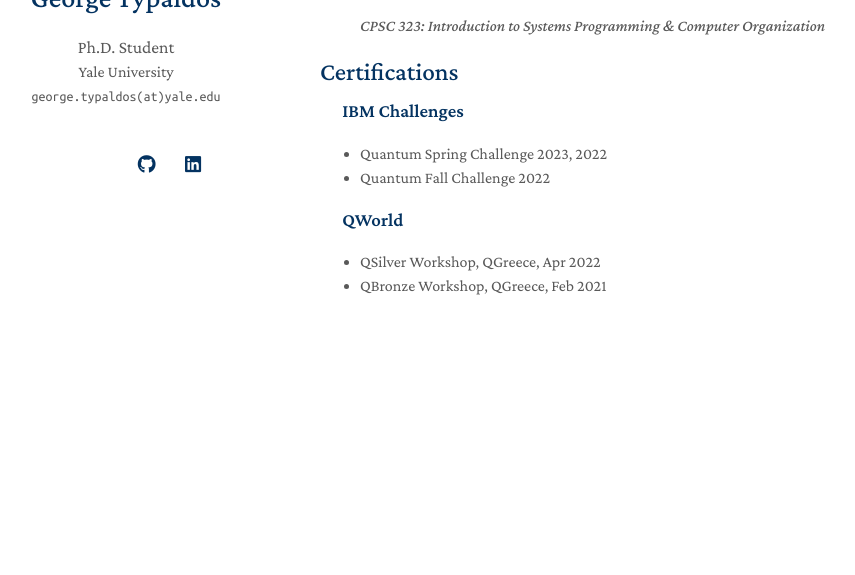
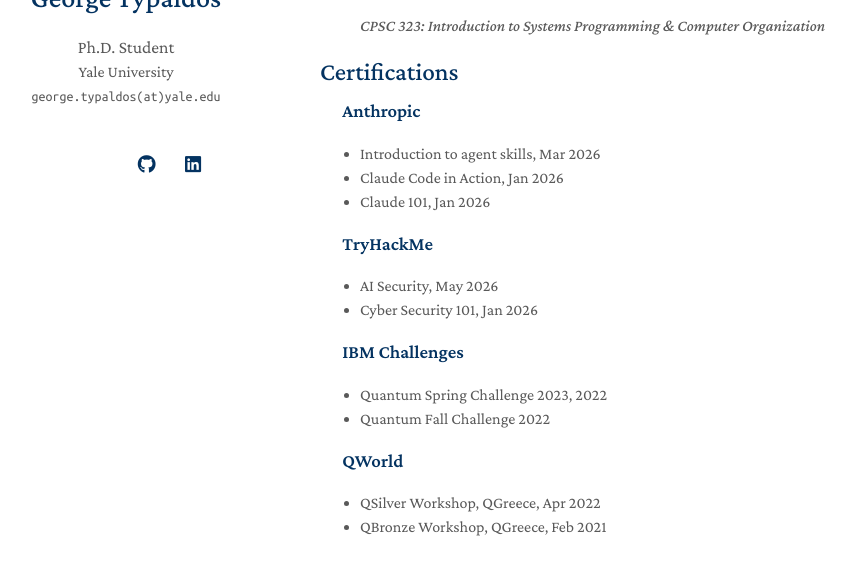
Before and after one commit to Giotyp/Giotyp.github.io, a Jekyll site: the page built from index.md, in a window 1280 px wide and 900 px high, scrolled down 1913 px, cut to the strip 267-842 px from the top of the window. Shown: the whole strip, without its empty margins (150-1005 px from the left). Built offline with Jekyll 4.4.1, drawn with Linux system fonts in a browser that asks for light colours; nearby versions of some CDN libraries; a style sheet for code colours, icons or effects is not loaded; before the commit the page ends 2572 px from its top, so only the background shows below that.

Commit message:
added THM and Anthropic certs

```diff
--- a/_includes/certifications.md
+++ b/_includes/certifications.md
@@ -1,4 +1,12 @@
 ## Certifications
+### &emsp; Anthropic
+- Introduction to agent skills, Mar 2026
+- Claude Code in Action, Jan 2026
+- Claude 101, Jan 2026
+
+### &emsp; TryHackMe
+- AI Security, May 2026
+- Cyber Security 101, Jan 2026
 
 ### &emsp; IBM Challenges
 - Quantum Spring Challenge 2023, 2022
```
